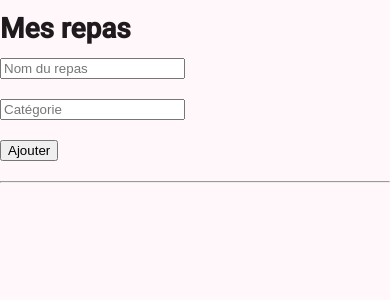
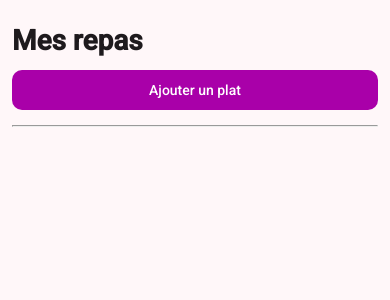
Before and after one commit to Aurora-polymtl/meal-planner, an Angular app: page / in a window 390 px wide. Shown: the top 300 px of the page. Built offline with nearby package versions, Linux system fonts and the light colour scheme.

Commit message:
Feature: Ajusted style for better UI

```diff
--- a/src/app/features/meals/meal-list/meal-list.html
+++ b/src/app/features/meals/meal-list/meal-list.html
@@ -1,50 +1,46 @@
+<div class="app-container">
   <h1>Mes repas</h1>
 
+  <!-- BOUTON OUVRIR FORM -->
+  @if (!showForm) {
+    <button (click)="openForm()">Ajouter un plat</button>
+  }
+
+  <hr />
+
   <!-- FORMULAIRE -->
-<div style="margin-bottom: 20px;">
-
-  <!-- NOM -->
-  <input
-    type="text"
-    [(ngModel)]="name"
-    placeholder="Nom du repas"
-    name="name"
-  />
-  <div style="color: red; font-size: 12px;">
+  @if (showForm) {
+    <div style="margin-bottom: 20px">
+      <input type="text" [(ngModel)]="name" placeholder="Nom du repas" name="name" />
+      <div class="error">
         {{ errors.name }}
       </div>
 
-  <br />
-
-  <!-- CATEGORIE -->
-  <input
-    type="text"
-    [(ngModel)]="category"
-    placeholder="Catégorie"
-    name="category"
-  />
-  <div style="color: red; font-size: 12px;">
+      <input type="text" [(ngModel)]="category" placeholder="Catégorie" name="category" />
+      <div class="error">
         {{ errors.category }}
       </div>
 
-  <br />
+      <div class="form-actions">
+        <button (click)="addMeal()">Ajouter</button>
 
-  <button (click)="addMeal()">
-    Ajouter
-  </button>
+        <button (click)="closeForm()">Fermer</button>
+      </div>
     </div>
 
     <hr />
+  }
 
   <!-- LISTE -->
   @for (meal of meals; track meal.id) {
-  <div style="margin-bottom: 10px;">
-    <p>
-      <strong>{{ meal.name }}</strong> - {{ meal.category }}
-    </p>
+    <div class="meal-card">
+      <div>
+        <strong>{{ meal.name }}</strong
+        ><br />
+        <small>{{ meal.category }}</small>
+      </div>
 
-    <button (click)="deleteMeal(meal.id)">
-      Supprimer
-    </button>
+      <button (click)="deleteMeal(meal.id)">Supprimer</button>
     </div>
   }
+</div>
--- a/src/app/features/meals/meal-list/meal-list.scss
+++ b/src/app/features/meals/meal-list/meal-list.scss
@@ -0,0 +1,32 @@
+.meal-card {
+  background: var(--mat-sys-surface-container);
+  color: var(--mat-sys-on-surface);
+
+  padding: 12px;
+  margin-bottom: 10px;
+  border-radius: 12px;
+
+  display: flex;
+  justify-content: space-between;
+  align-items: center;
+  gap: 10px;
+}
+
+/* messages d’erreur */
+.error {
+  color: #d32f2f;
+  font-size: 12px;
+  margin-bottom: 6px;
+}
+
+/* bouton supprimer (override local) */
+.meal-card button {
+  background: #ef4444;
+  color: white;
+}
+
+.form-actions {
+  display: flex;
+  gap: 10px;
+  margin-top: 10px;
+}
--- a/src/app/features/meals/meal-list/meal-list.ts
+++ b/src/app/features/meals/meal-list/meal-list.ts
@@ -1,53 +1,58 @@
-import { Component, OnInit } from '@angular/core';
+import { Component, OnInit, ChangeDetectorRef } from '@angular/core';
 import { MealService } from '../meal.service';
 import { Meal } from '../../../models/meal';
 import { FormsModule } from '@angular/forms';
-import { ChangeDetectorRef } from '@angular/core';
 import { MealValidationService, MealErrors } from '../meal-validation.service';
 
 @Component({
   selector: 'app-meal-list',
   standalone: true,
   templateUrl: './meal-list.html',
-  imports: [FormsModule],
+  styleUrl: './meal-list.scss',
+  imports: [FormsModule]
 })
 export class MealListComponent implements OnInit {
+
   meals: Meal[] = [];
 
   name: string = '';
   category: string = '';
+
+  showForm: boolean = false;
 
   errors: MealErrors = {};
 
   constructor(
     private mealService: MealService,
     private validationService: MealValidationService,
-    private cdr: ChangeDetectorRef,
+    private cdr: ChangeDetectorRef
   ) {}
 
   async ngOnInit() {
     await this.loadMeals();
   }
 
+  openForm() {
+    this.showForm = true;
+  }
+
+  closeForm() {
+    this.showForm = false;
+  }
+
   async loadMeals() {
-    const data = await this.mealService.getAll();
-    this.meals = data;
-
+    this.meals = await this.mealService.getAll();
     this.cdr.detectChanges();
   }
 
   async addMeal() {
-    this.errors = {};
-
     this.errors = this.validationService.validateMeal(
       this.name,
       this.category,
       this.meals
     );
 
-    if (this.errors.name || this.errors.category) {
-      return;
-    }
+    if (this.errors.name || this.errors.category) return;
 
     const newMeal: Meal = {
       id: crypto.randomUUID(),
--- a/src/styles.scss
+++ b/src/styles.scss
@@ -37,3 +37,65 @@ body {
   height: 100%;
 }
 /* You can add global styles to this file, and also import other style files */
+
+/* =========================
+   GLOBAL APP LAYOUT
+========================= */
+
+.app-container {
+  max-width: 720px;
+  margin: 0 auto;
+  padding: 16px;
+}
+
+/* =========================
+   INPUTS GLOBALS
+========================= */
+
+input {
+  width: 100%;
+  padding: 10px 12px;
+  margin-bottom: 8px;
+
+  border-radius: 10px;
+  border: 1px solid var(--mat-sys-outline-variant);
+  background: var(--mat-sys-surface);
+
+  color: var(--mat-sys-on-surface);
+  font: var(--mat-sys-body-medium);
+}
+
+/* =========================
+   BUTTONS GLOBALS
+========================= */
+
+button {
+  border: none;
+  border-radius: 10px;
+  padding: 10px 12px;
+  cursor: pointer;
+
+  background: var(--mat-sys-primary);
+  color: var(--mat-sys-on-primary);
+
+  font: var(--mat-sys-label-large);
+}
+
+button:hover {
+  opacity: 0.9;
+}
+
+/* =========================
+   MOBILE RESPONSIVE
+========================= */
+
+@media (max-width: 600px) {
+  .app-container {
+    padding: 12px;
+  }
+
+  button {
+    width: 100%;
+    margin-bottom: 8px;
+  }
+}
```
Lines whose indentation alone changed are shown as unchanged.
